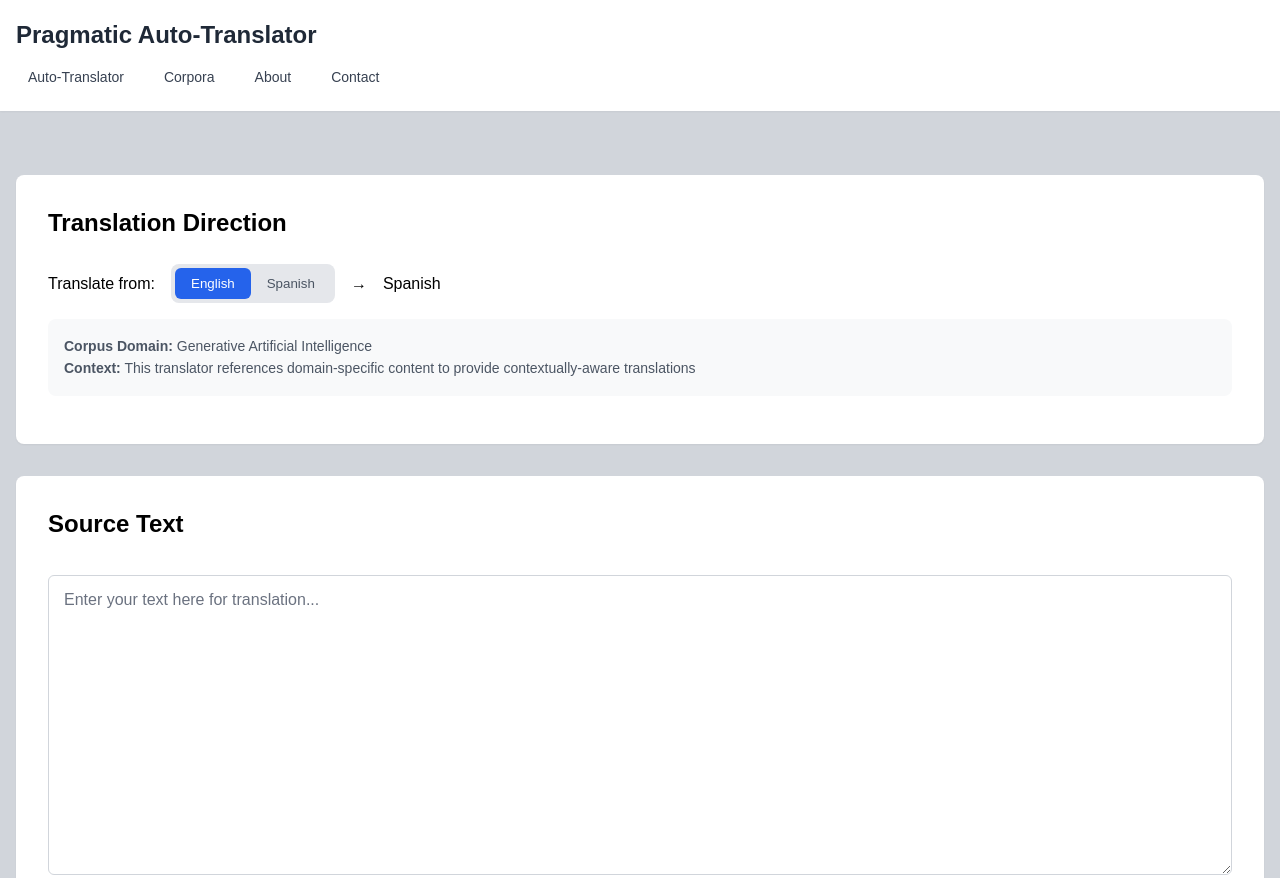
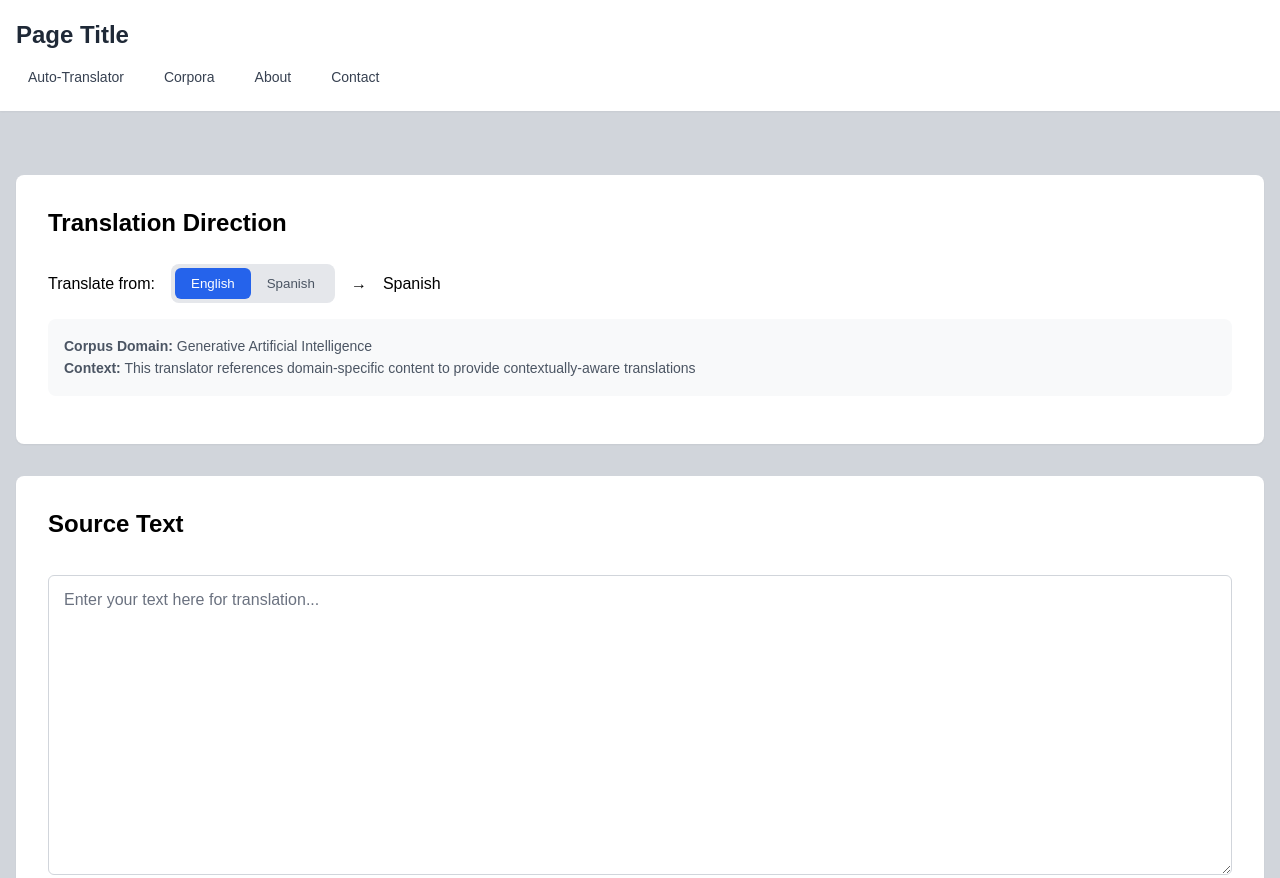
Before and after one commit to cathrnw/pragmatic-auto-translator-v1, a plain HTML site: page index.html in a window 1280 px wide. Shown: the top 878 px of the page. Drawn offline with Linux system fonts and the light colour scheme; a script that the page names is missing.

Commit message:
Showing Page Title change

```diff
--- a/index.html
+++ b/index.html
@@ -11,7 +11,7 @@
 <body>
     <header class="header">
         <nav class="nav-container">
-            <h1 class="nav-title">Pragmatic Auto-Translator</h1>
+            <h1 class="nav-title">Page Title</h1>
             <div class="nav-items">
                 <a href="#" class="nav-item">Auto-Translator</a>
                 <a href="frontend/corpora.html" class="nav-item">Corpora</a>
```
